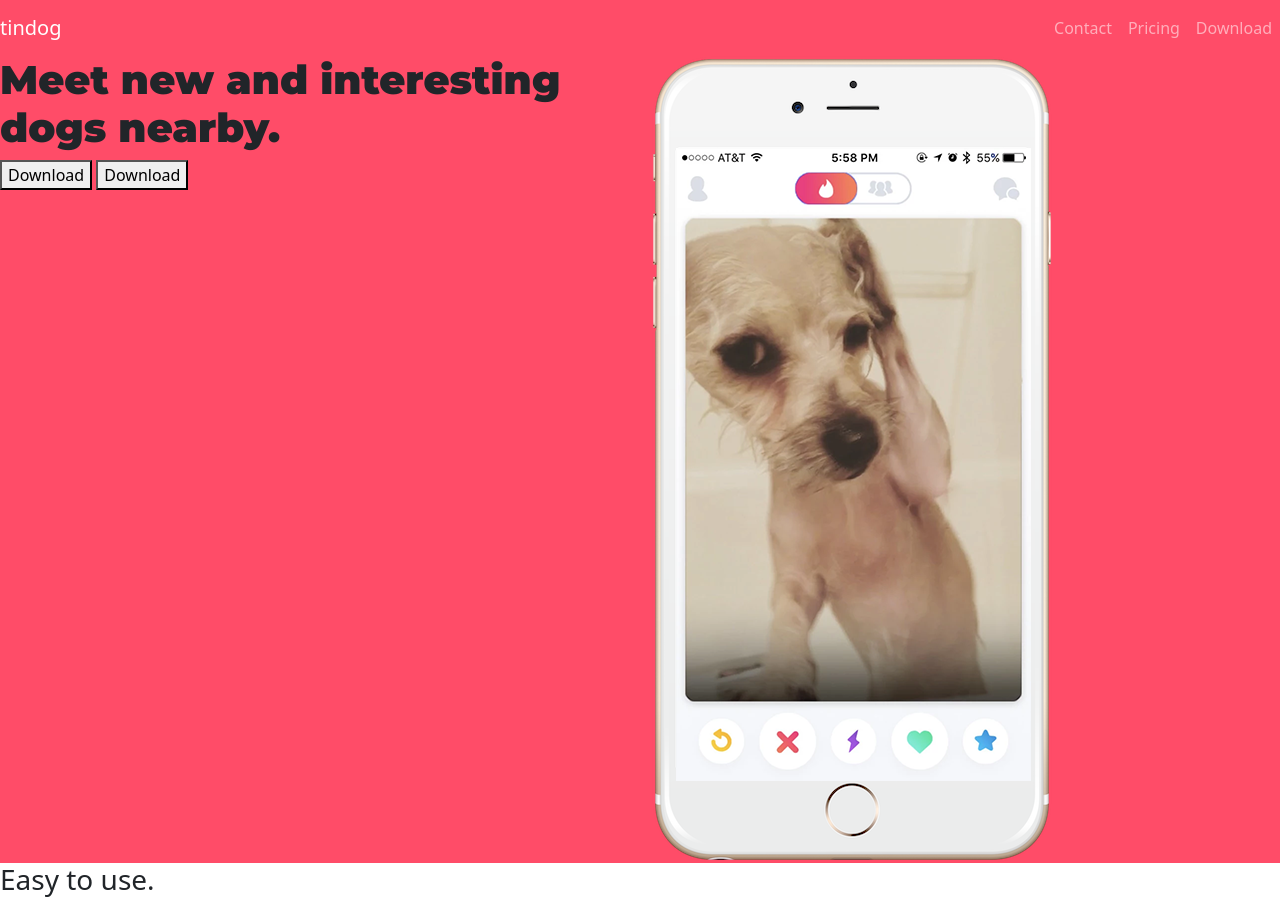
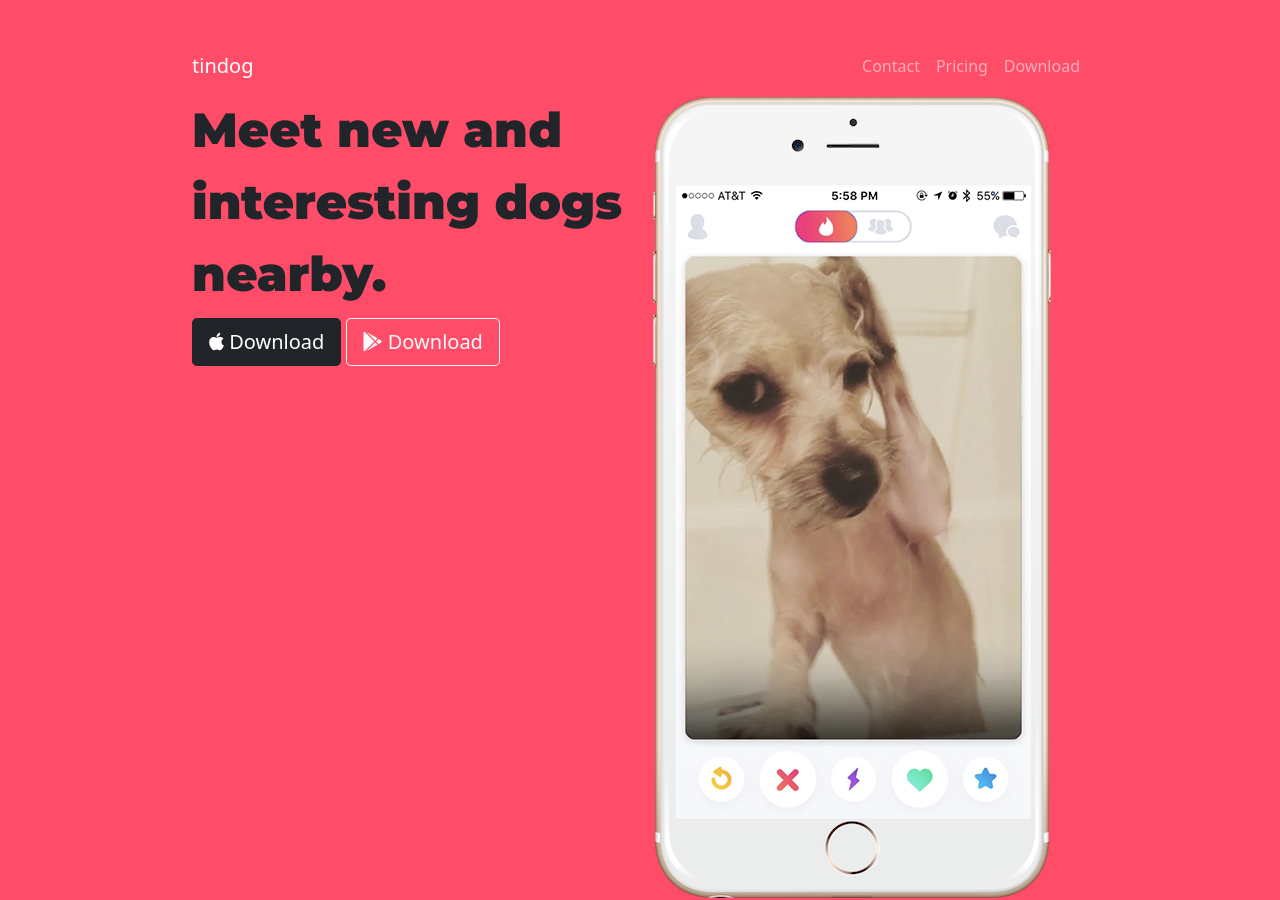
Before and after one commit to cekstedt/Bootstrap-Installation, a plain HTML site: page index.html in a window 1280 px wide. Shown: the top 900 px of the page. Drawn offline with nearby package versions, Linux system fonts and the light colour scheme.

Commit message:
Added styling and icons to title section and buttons.

```diff
--- a/css/styles.css
+++ b/css/styles.css
@@ -8,3 +8,8 @@ h1 {
 #title {
   background-color: #FF4C68;
 }
+
+.container-fluid {
+  padding: 3% 15%;
+
+}
--- a/index.html
+++ b/index.html
@@ -1,17 +1,28 @@
 <head>
   <meta charset="utf-8">
   <title>TinDog</title>
-  <link rel="stylesheet" href="css/styles.css">
+
+  <!-- Bootstrap CDNs -->
   <link href="https://cdn.jsdelivr.net/npm/bootstrap@5.1.3/dist/css/bootstrap.min.css" rel="stylesheet" integrity="sha384-1BmE4kWBq78iYhFldvKuhfTAU6auU8tT94WrHftjDbrCEXSU1oBoqyl2QvZ6jIW3" crossorigin="anonymous">
   <script src="https://cdn.jsdelivr.net/npm/bootstrap@5.1.3/dist/js/bootstrap.bundle.min.js" integrity="sha384-ka7Sk0Gln4gmtz2MlQnikT1wXgYsOg+OMhuP+IlRH9sENBO0LRn5q+8nbTov4+1p" crossorigin="anonymous"></script>
+
+  <!-- Google Fonts -->
   <link rel="preconnect" href="https://fonts.googleapis.com">
   <link rel="preconnect" href="https://fonts.gstatic.com" crossorigin>
   <link href="https://fonts.googleapis.com/css2?family=Montserrat:wght@900&family=Ubuntu:wght@300&display=swap" rel="stylesheet">
+
+  <!-- Font Awesome CDN -->
+  <link rel="stylesheet" href="https://cdnjs.cloudflare.com/ajax/libs/font-awesome/6.1.1/css/all.min.css">
+
+  <!-- User Defined CSS -->
+  <link rel="stylesheet" href="css/styles.css">
 </head>
 
 <body>
 
   <section id="title">
+
+    <div class="container-fluid">
 
       <!-- Nav Bar -->
 
@@ -39,14 +50,18 @@
       <div class="row">
         <div class="col-lg-6">
           <h1>Meet new and interesting dogs nearby.</h1>
-        <button type="button">Download</button>
-        <button type="button">Download</button>
+          <button type="button" class="btn btn-dark btn-lg">
+            <span class="fa-brands fa-apple"></span> Download
+          </button>
+          <button type="button" class="btn btn-outline-light btn-lg">
+            <span class="fa-brands fa-google-play"></span> Download
+          </button>
         </div>
         <div class="col-lg-6">
           <img src="images/iphone6.png" alt="iphone-mockup">
         </div>
       </div>
-
+    </div>
   </section>
 
 
```
Lines whose indentation alone changed are shown as unchanged.
